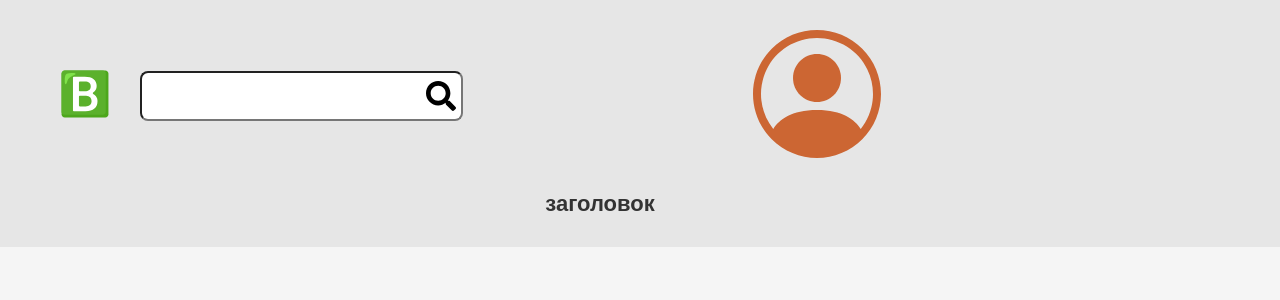
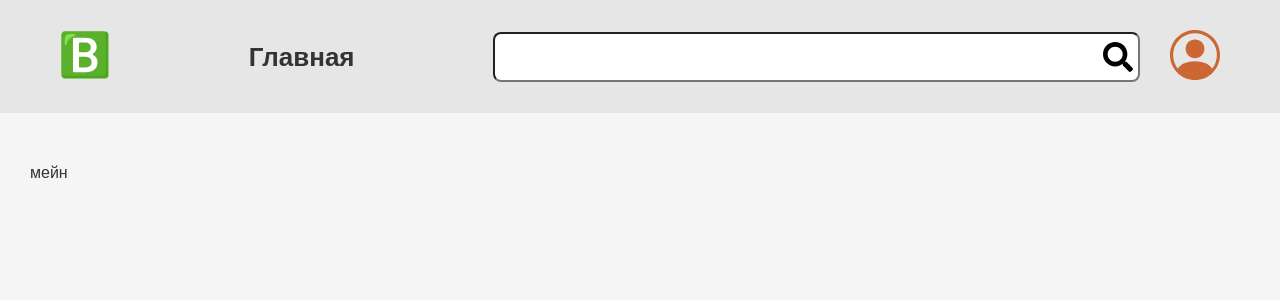
Before and after one commit to Quper24/blogget, a React (Create React App) app: page / in a window 1280 px wide. Shown: the top 300 px of the page. Built offline with nearby package versions, Linux system fonts and the light colour scheme.

Commit message:
ready hw

```diff
--- a/src/App.js
+++ b/src/App.js
@@ -1,11 +1,12 @@
 import Header from './components/Header';
+import Main from './components/Main';
 
 
 function App() {
   return (
     <>
       <Header />
-      <main />
+      <Main />
     </>
   );
 }
--- a/src/components/Header/Auth/Auth.jsx
+++ b/src/components/Header/Auth/Auth.jsx
@@ -1,11 +1,13 @@
 import style from './Auth.module.css';
-import login from './img/login.svg'
 
 export const Auth = ({auth}) => {
   return (
     <button className={style.button}>
       {auth ? auth :
-        <img className={style.photo} src={login} alt="Авторизация" />
+        <svg className={style.svg}  width="128" height="128" viewBox="0 0 128 128" fill="currentColor" xmlns="http://www.w3.org/2000/svg">
+          <path d="M88 48C88 54.3652 85.4714 60.4697 80.9706 64.9706C76.4697 69.4714 70.3652 72 64 72C57.6348 72 51.5303 69.4714 47.0294 64.9706C42.5286 60.4697 40 54.3652 40 48C40 41.6348 42.5286 35.5303 47.0294 31.0294C51.5303 26.5286 57.6348 24 64 24C70.3652 24 76.4697 26.5286 80.9706 31.0294C85.4714 35.5303 88 41.6348 88 48V48Z"/>
+          <path fillRule="evenodd" clipRule="evenodd" d="M0 64C0 47.0261 6.74284 30.7475 18.7452 18.7452C30.7475 6.74284 47.0261 0 64 0C80.9739 0 97.2525 6.74284 109.255 18.7452C121.257 30.7475 128 47.0261 128 64C128 80.9739 121.257 97.2525 109.255 109.255C97.2525 121.257 80.9739 128 64 128C47.0261 128 30.7475 121.257 18.7452 109.255C6.74284 97.2525 0 80.9739 0 64V64ZM64 8C53.4542 8.00056 43.1229 10.9789 34.1952 16.5922C25.2675 22.2055 18.1063 30.2257 13.5357 39.7295C8.96516 49.2334 7.17109 59.8347 8.35999 70.3133C9.54888 80.7918 13.6724 90.7217 20.256 98.96C25.936 89.808 38.44 80 64 80C89.56 80 102.056 89.8 107.744 98.96C114.328 90.7217 118.451 80.7918 119.64 70.3133C120.829 59.8347 119.035 49.2334 114.464 39.7295C109.894 30.2257 102.732 22.2055 93.8048 16.5922C84.8771 10.9789 74.5458 8.00056 64 8V8Z"/>
+        </svg>
       }
     </button>
   )
--- a/src/components/Header/Auth/Auth.module.css
+++ b/src/components/Header/Auth/Auth.module.css
@@ -3,3 +3,9 @@
   background-color: transparent;
   border: 0;
 }
+
+.svg {
+  width: 100%;
+  height: 100%;
+  color: #CC6633;
+}
--- a/src/components/Header/Header.jsx
+++ b/src/components/Header/Header.jsx
@@ -3,13 +3,7 @@ import Layout from '../Layout';
 import Logo from './Logo';
 import Search from './Search';
 import Auth from './Auth';
-
-const styleTitle = {
-  order: '1',
-  gridColumn: '1/4',
-  textAlign: 'center',
-  fontSize: '22px',
-}
+import Heading from './Heading';
 
 export const Header = () => {
   return (
@@ -17,7 +11,7 @@ export const Header = () => {
       <Layout>
         <div className={style.gridContainer}>
           <Logo/>
-          <h1 style={styleTitle}>заголовок</h1>
+          <Heading text='Главная'/>
           <Search/>
           <Auth auth={false} />
         </div>
--- /dev/null
+++ b/src/components/Header/Heading/Heading.jsx
@@ -0,0 +1,5 @@
+import style from './Heading.module.css';
+
+export const Heading = ({text}) => {
+  return <h1 className={style.heading}>{text}</h1>
+}
--- /dev/null
+++ b/src/components/Header/Heading/Heading.module.css
@@ -0,0 +1,15 @@
+.heading {
+  order: 1;
+  grid-column: 1/4;
+  text-align: center;
+  font-size: 22px;
+}
+
+@media (min-width: 768px) {
+  .heading {
+    order: 0;
+    grid-column: auto;
+    text-align: center;
+    font-size: 26px;
+  }
+}
--- /dev/null
+++ b/src/components/Header/Heading/index.jsx
@@ -0,0 +1,2 @@
+import {Heading} from './Heading';
+export default Heading;
--- a/src/components/Layout/Layout.jsx
+++ b/src/components/Layout/Layout.jsx
@@ -1,5 +1,4 @@
 import style from './Layout.module.css';
-console.log('style: ', style);
 
 export const Layout = ({children}) => {
   return (
--- /dev/null
+++ b/src/components/Main/Main.jsx
@@ -0,0 +1,10 @@
+import style from './Main.module.css';
+import Layout from '../Layout';
+
+export const Main = () => {
+  return (
+    <main className={style.main}>
+      <Layout>мейн</Layout>
+    </main>
+  )
+}
--- /dev/null
+++ b/src/components/Main/Main.module.css
@@ -0,0 +1,9 @@
+.main {
+  padding: 30px 0;
+}
+
+@media (min-width: 768px) {
+  .main {
+    padding: 50px 0;
+  }
+}
--- /dev/null
+++ b/src/components/Main/index.jsx
@@ -0,0 +1,2 @@
+import {Main} from './Main';
+export default Main;
```
